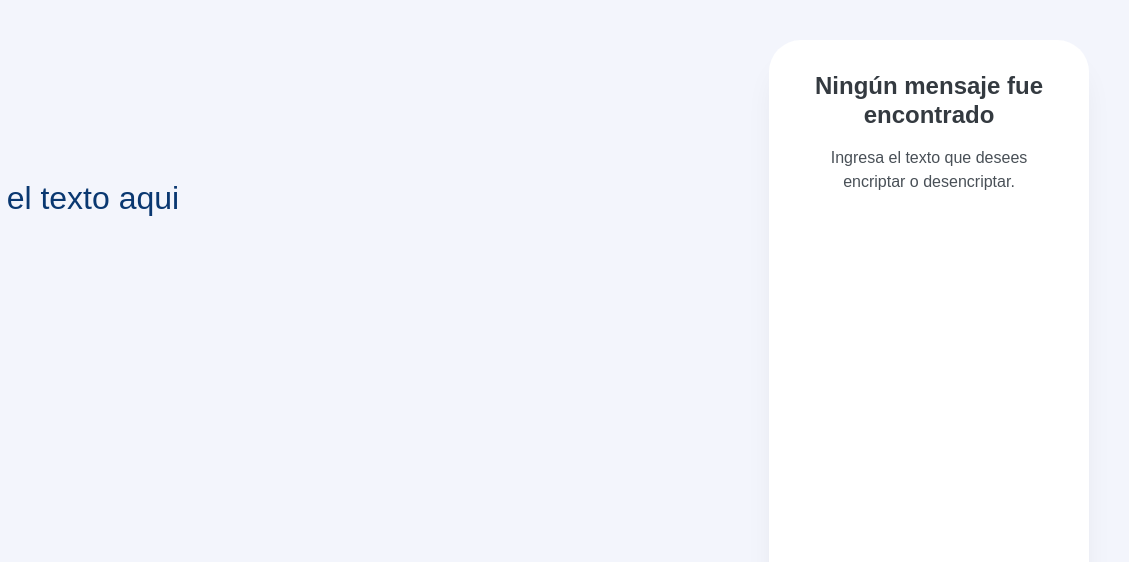
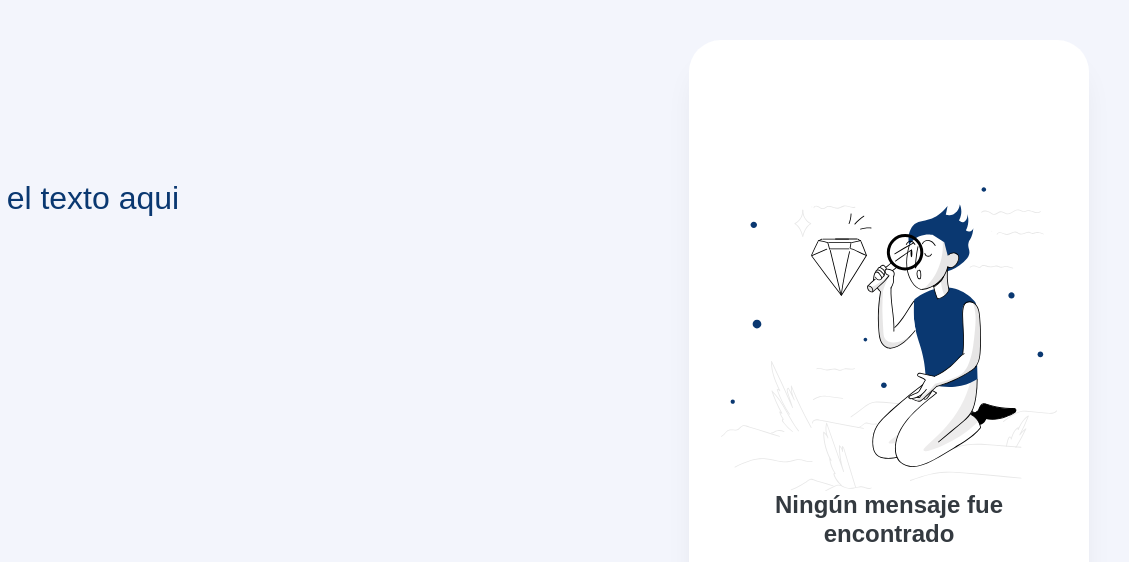
Before and after one commit to Pingorochoo/Pingorochoo.github.io, a plain HTML site: page index.html in a window 1280 px wide. Shown: the top 562 px of the page, 151-1280 px from the left. Drawn offline with Linux system fonts and the light colour scheme; files whose address does not match are found by name.

Commit message:
desktop mobile parcially complete, outputempty complete

```diff
--- a/css/style.css
+++ b/css/style.css
@@ -41,20 +41,22 @@ body {
     padding: 2.4rem 1.6rem 4rem 1.6rem;
     min-height: inherit;
 }
+
 @media (min-width: 768px) {
     .section {
         padding: 7.342rem 4rem 4rem 4rem;
     }
 }
+
 @media (min-width: 1024px) {
     .section {
         padding: 4rem;
     }
 }
+
 .capitalize-first::first-letter {
     text-transform: uppercase;
 }
-
 
 .main-grid {
     display: grid;
@@ -62,13 +64,22 @@ body {
     gap: 6.4rem;
     min-height: 100vh;
 }
+
+@media (min-width: 768px) {
+    .main-grid {
+        min-height: calc(100vh - 11.342rem);
+    }
+}
+
 @media (min-width: 1024px) {
     .main-grid {
         grid-template-rows: unset;
         grid-template-columns: 5fr 2fr;
+        min-height: calc(100vh - 8rem);
         gap: 8rem;
     }
 }
+
 .input-section {
     display: flex;
     flex-direction: column;
@@ -184,10 +195,25 @@ body {
 
 .output-section .output-empty {
     text-align: center;
-    display: flex;
-    gap: 1.6rem;
-    flex-direction: column;
-    justify-content: space-between;
+}
+
+.output-section .output-empty .muneco {
+    display: none;
+}
+
+@media (min-width: 1024px) {
+    .output-section .output-empty {
+        display: flex;
+        flex-direction: column;
+        justify-content: center;
+        margin: auto 0;
+        height: 100%;
+
+    }
+
+    .output-section .output-empty .muneco {
+        display: block;
+    }
 }
 
 .output-section .output-empty p {}
@@ -195,6 +221,7 @@ body {
 .output-section .output-empty p:first-of-type {
     font-weight: 700;
     line-height: 2.88rem;
+    margin-bottom: 1.6rem;
 }
 
 .output-section .output-empty p:last-of-type {
--- a/index.html
+++ b/index.html
@@ -39,6 +39,7 @@
           </div>
           <div class="output-section">
             <div class="output-empty">
+              <img src="/assets/svg/muneco.svg" alt="muneco alura" class="muneco">
               <p>Ningún mensaje fue encontrado</p>
               <p>Ingresa el texto que desees encriptar o desencriptar.</p>
             </div>
@@ -46,10 +47,9 @@
               Lorem ipsum dolor sit amet consectetur adipisicing elit. Ipsum,
               beatae sapiente? Similique vel eaque totam natus officia? Commodi,
               doloremque nam incidunt architecto sunt est ut saepe earum, alias,
-              iure quam.fasdfasdf
-              e sapiente? Similique vel eaque totam natus officia? Commodi,
-              doloremque nam incidunt architecto sunt est ut saepe earum, alias,
-              iure quam.fasdfasdf
+              iure quam.fasdfasdf e sapiente? Similique vel eaque totam natus
+              officia? Commodi, doloremque nam incidunt architecto sunt est ut
+              saepe earum, alias, iure quam.fasdfasdf
             </p>
             <button class="copy not-show">copiar</button>
           </div>
```
